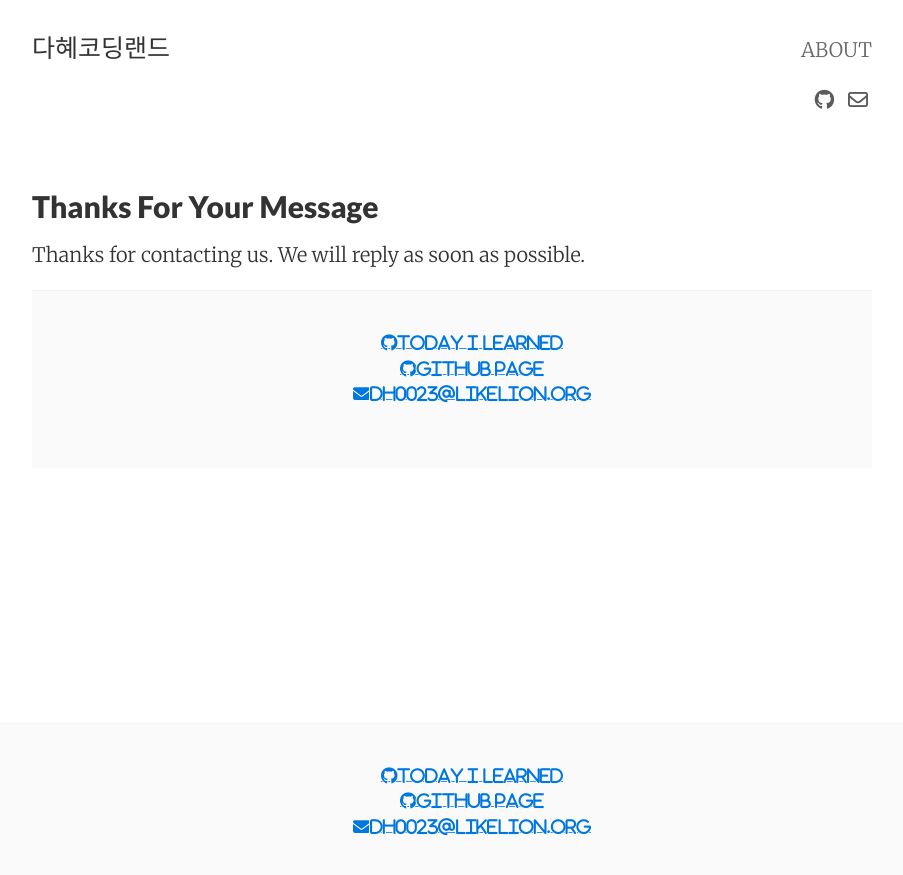
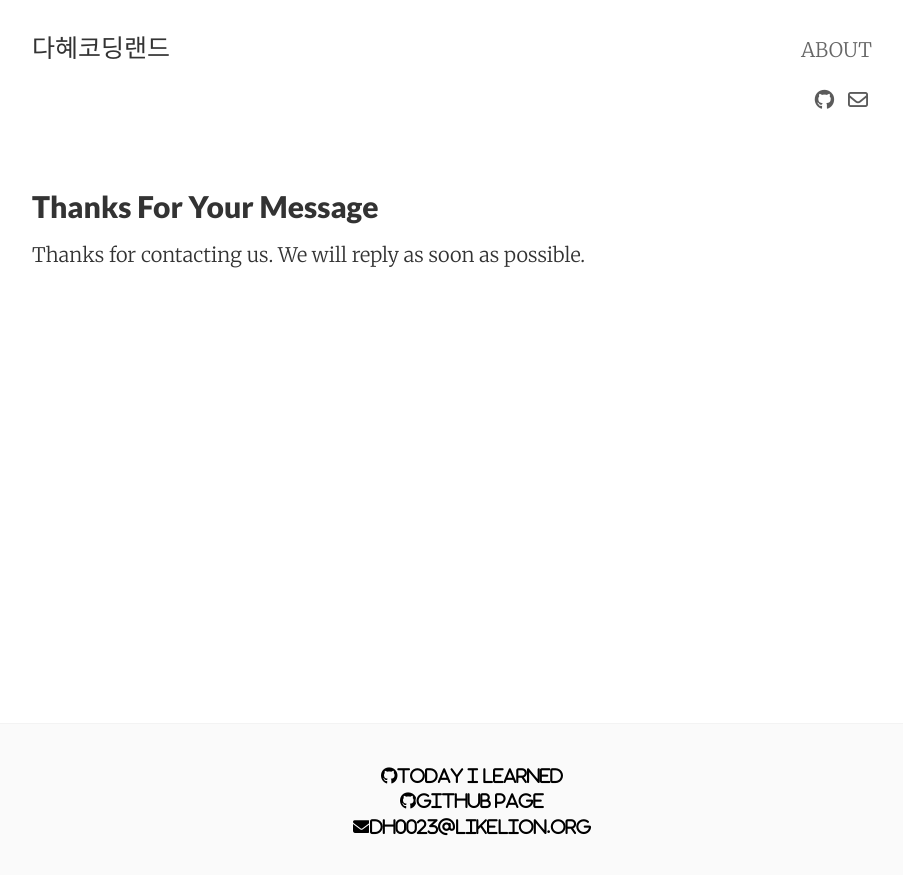
Before and after one commit to dh00023/dh00023.github.io, a Jekyll site: the page built from thanks.md, in a window 1280 px wide. Shown: the top 875 px of the page, without its empty margins (188-1091 px from the left). Built offline with Jekyll 4.4.1, drawn with Linux system fonts in a browser that asks for light colours; nearby versions of some CDN libraries.

Commit message:
중복되서나오는거수정

```diff
--- a/_includes/footer.html
+++ b/_includes/footer.html
@@ -3,13 +3,13 @@
     <small>
     	<ul style="list-style-type: none;  font-size: 17px;">
     		<li>
-    			<a class="fa fa-github" href="https://www.gitbook.com/book/dh00023/til/details" style="text-decoration: none!important;">Today I Learned</a>
+    			<a class="fa fa-github" href="https://www.gitbook.com/book/dh00023/til/details" >Today I Learned</a>
     		</li>
     		<li>
-    			<a class="fa fa-github" href="https://github.com/dh00023" style="text-decoration: none!important;">Github Page</a>
+    			<a class="fa fa-github" href="https://github.com/dh00023" >Github Page</a>
     		</li>
     		<li>
-    			<a class="fa fa-envelope" href="mailto:dh0023@likelion.org" style="text-decoration: none!important;">dh0023@likelion.org</a>
+    			<a class="fa fa-envelope" href="mailto:dh0023@likelion.org" >dh0023@likelion.org</a>
     		</li>
     	</ul>
     </small>
--- a/_layouts/page.html
+++ b/_layouts/page.html
@@ -9,5 +9,4 @@ layout: default
   {{ content }}
   </article>
 
-  {% include footer.html %}
 </div>
--- a/css/pixyll.scss
+++ b/css/pixyll.scss
@@ -33,3 +33,9 @@
 @import 'gists';
 @import 'measure';
 @import 'pagination';
+
+a {
+    color: #000000;
+    background-image: none!important;
+    text-shadow: white 1px 0px 0px, white -1px 0px 0px;
+}
```
